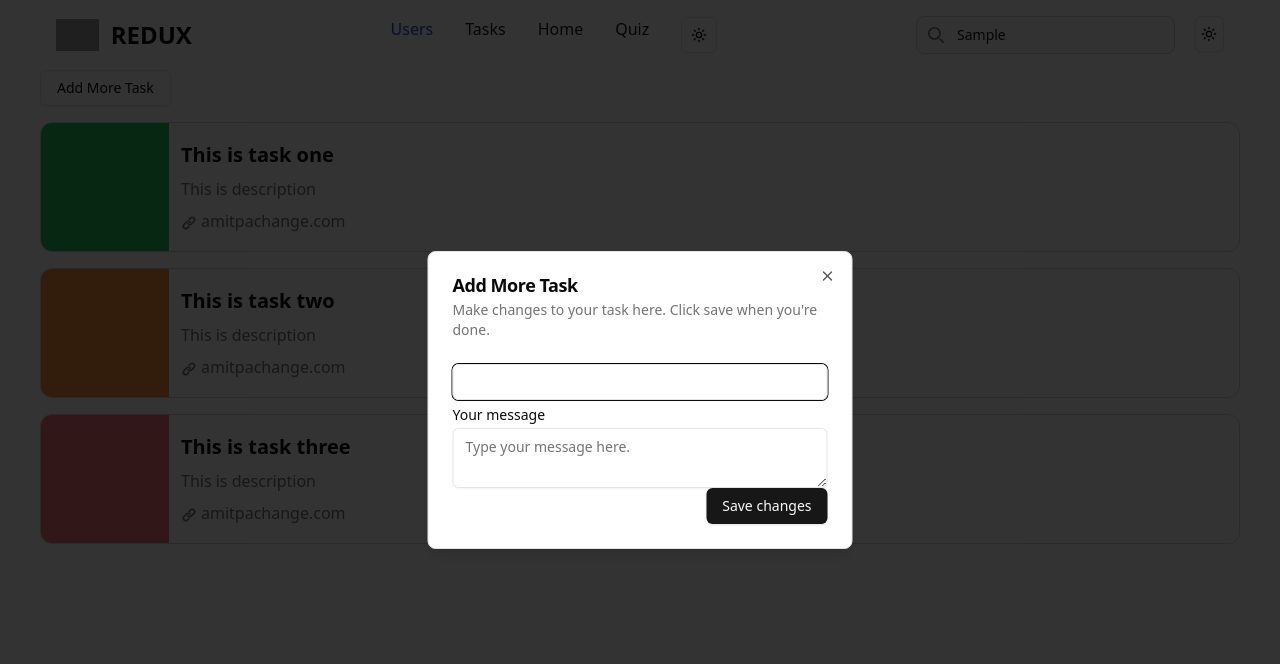
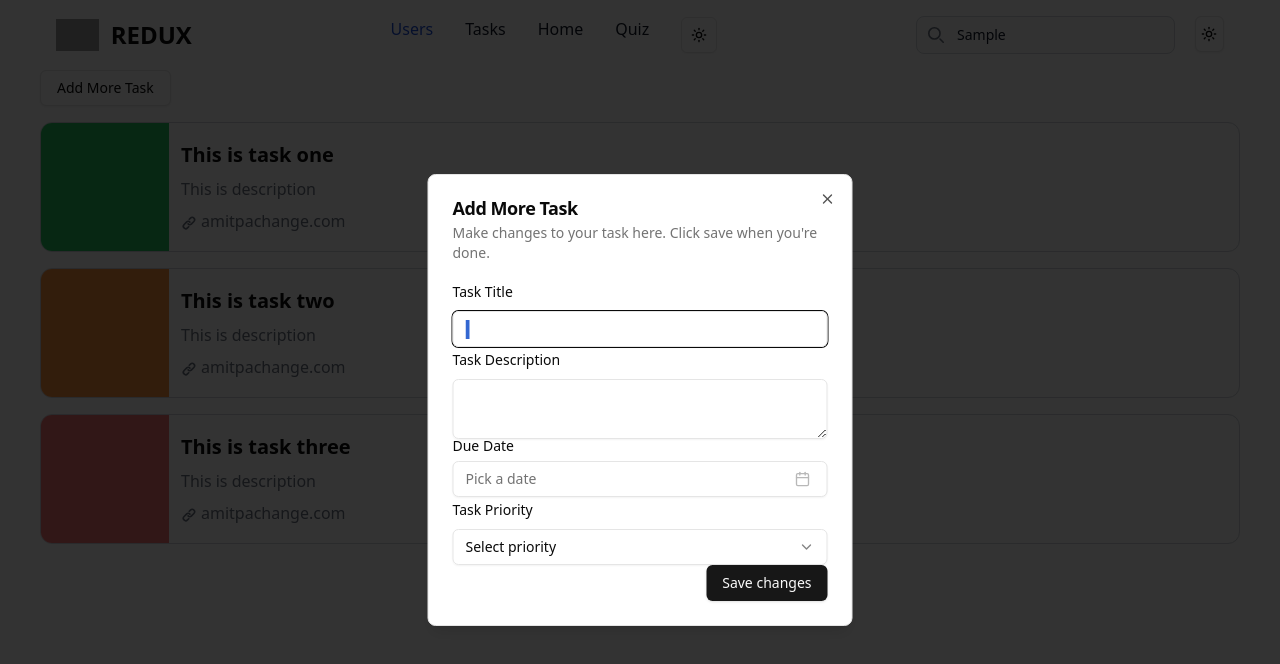
Before and after one commit to developerMohib/redux-react-tsc-swc, a React (Vite) app: page /tasks in a window 1280 px wide. Both pictures are taken after typing "Sample" into the empty fields and a click on the button "Add More Task". Shown: the top 664 px of the page. Built offline with nearby package versions, Linux system fonts and the light colour scheme; grey boxes are pictures that could not be loaded.

Commit message:
task added from added

```diff
--- a/package.json
+++ b/package.json
@@ -14,6 +14,7 @@
     "@radix-ui/react-dialog": "^1.1.4",
     "@radix-ui/react-dropdown-menu": "^2.1.4",
     "@radix-ui/react-label": "^2.1.1",
+    "@radix-ui/react-popover": "^1.1.4",
     "@radix-ui/react-progress": "^1.1.1",
     "@radix-ui/react-select": "^2.1.4",
     "@radix-ui/react-slot": "^1.1.1",
@@ -21,8 +22,10 @@
     "@vitejs/plugin-react": "^4.3.4",
     "class-variance-authority": "^0.7.1",
     "clsx": "^2.1.1",
+    "date-fns": "^3.6.0",
     "lucide-react": "^0.469.0",
     "react": "^18.3.1",
+    "react-day-picker": "^8.10.1",
     "react-dom": "^18.3.1",
     "react-hook-form": "^7.54.2",
     "react-redux": "^9.2.0",
--- a/src/components/taskCard/AddTask.tsx
+++ b/src/components/taskCard/AddTask.tsx
@@ -10,9 +10,14 @@
 } from "@/components/ui/dialog"
 import { Input } from "@/components/ui/input"
 import { useForm } from "react-hook-form"
-import { Form, FormControl, FormDescription, FormField, FormItem, FormLabel, FormMessage } from "../ui/form"
-import { Label } from "../ui/label"
+import { Form, FormControl, FormField, FormItem, FormLabel } from "../ui/form"
 import { Textarea } from "../ui/textarea"
+import { Select, SelectContent, SelectGroup, SelectItem, SelectLabel, SelectTrigger, SelectValue } from "../ui/select"
+import { Popover, PopoverContent, PopoverTrigger } from "../ui/popover"
+import { cn } from "@/lib/utils"
+import { format } from "date-fns"
+import { CalendarIcon } from "lucide-react"
+import { Calendar } from "../ui/calendar"
 
 export function AddTask() {
     const form = useForm()
@@ -37,22 +42,93 @@
                             name="title"
                             render={({ field }) => (
                                 <FormItem>
-                                    <FormLabel />
+                                    <FormLabel>Task Title</FormLabel>
                                     <FormControl>
-                                        { /* Your form field */}
-                                        <Input {...field} />
+                                        <Input {...field} value={field.value || " "} />
                                     </FormControl>
-                                    <FormDescription />
-                                    <FormMessage />
                                 </FormItem>
                             )}
                         />
-                        <div className="grid w-full gap-1.5">
-                            <Label htmlFor="message">Your message</Label>
-                            <Textarea placeholder="Type your message here." id="message" />
-                        </div>
+                        <FormField
+                            control={form.control}
+                            name="description"
+                            render={({ field }) => (
+                                <FormItem>
+                                    <FormLabel>Task Description</FormLabel>
+                                    <FormControl>
+                                        <Textarea {...field} value={field.value || " "} />
+                                    </FormControl>
+                                </FormItem>
+                            )}
+                        />
 
+                        {/* Date for task */}
+                        <FormField
+                            control={form.control}
+                            name="dueDate"
+                            render={({ field }) => (
+                                <FormItem className="flex flex-col">
+                                    <FormLabel>Due Date</FormLabel>
+                                    <Popover>
+                                        <PopoverTrigger asChild>
+                                            <FormControl>
+                                                <Button
+                                                    variant={"outline"}
+                                                    className={cn(
+                                                        "pl-3 text-left font-normal",
+                                                        !field.value && "text-muted-foreground"
+                                                    )}
+                                                >
+                                                    {field.value ? (
+                                                        format(field.value, "PPP")
+                                                    ) : (
+                                                        <span>Pick a date</span>
+                                                    )}
+                                                    <CalendarIcon className="ml-auto h-4 w-4 opacity-50" />
+                                                </Button>
+                                            </FormControl>
+                                        </PopoverTrigger>
+                                        <PopoverContent className="w-auto p-0" align="start">
+                                            <Calendar
+                                                mode="single"
+                                                selected={field.value}
+                                                onSelect={field.onChange}
+                                                disabled={(date) =>
+                                                    date < new Date()
+                                                }
+                                                initialFocus
+                                            />
+                                        </PopoverContent>
+                                    </Popover>
+                                </FormItem>
+                            )}
+                        />
 
+                        {/* Here task priority */}
+                        <FormField
+                            control={form.control}
+                            name="priority"
+                            render={({ field }) => (
+                                <FormItem>
+                                    <FormLabel>Task Priority </FormLabel>
+                                    <FormControl>
+                                        <Select onValueChange={(value) => field.onChange(value)} defaultValue={field.value}>
+                                            <SelectTrigger >
+                                                <SelectValue placeholder="Select priority" />
+                                            </SelectTrigger>
+                                            <SelectContent>
+                                                <SelectGroup>
+                                                    <SelectLabel>Priority </SelectLabel>
+                                                    <SelectItem value="High">High</SelectItem>
+                                                    <SelectItem value="Medium">Medium</SelectItem>
+                                                    <SelectItem value="Low">Low</SelectItem>
+                                                </SelectGroup>
+                                            </SelectContent>
+                                        </Select>
+                                    </FormControl>
+                                </FormItem>
+                            )}
+                        />
                         <DialogFooter>
                             <Button type="submit">Save changes</Button>
                         </DialogFooter>
--- /dev/null
+++ b/src/components/ui/calendar.tsx
@@ -0,0 +1,74 @@
+import * as React from "react"
+import { ChevronLeft, ChevronRight } from "lucide-react"
+import { DayPicker } from "react-day-picker"
+
+import { cn } from "@/lib/utils"
+import { buttonVariants } from "@/components/ui/button"
+
+export type CalendarProps = React.ComponentProps<typeof DayPicker>
+
+function Calendar({
+  className,
+  classNames,
+  showOutsideDays = true,
+  ...props
+}: CalendarProps) {
+  return (
+    <DayPicker
+      showOutsideDays={showOutsideDays}
+      className={cn("p-3", className)}
+      classNames={{
+        months: "flex flex-col sm:flex-row space-y-4 sm:space-x-4 sm:space-y-0",
+        month: "space-y-4",
+        caption: "flex justify-center pt-1 relative items-center",
+        caption_label: "text-sm font-medium",
+        nav: "space-x-1 flex items-center",
+        nav_button: cn(
+          buttonVariants({ variant: "outline" }),
+          "h-7 w-7 bg-transparent p-0 opacity-50 hover:opacity-100"
+        ),
+        nav_button_previous: "absolute left-1",
+        nav_button_next: "absolute right-1",
+        table: "w-full border-collapse space-y-1",
+        head_row: "flex",
+        head_cell:
+          "text-muted-foreground rounded-md w-8 font-normal text-[0.8rem]",
+        row: "flex w-full mt-2",
+        cell: cn(
+          "relative p-0 text-center text-sm focus-within:relative focus-within:z-20 [&:has([aria-selected])]:bg-accent [&:has([aria-selected].day-outside)]:bg-accent/50 [&:has([aria-selected].day-range-end)]:rounded-r-md",
+          props.mode === "range"
+            ? "[&:has(>.day-range-end)]:rounded-r-md [&:has(>.day-range-start)]:rounded-l-md first:[&:has([aria-selected])]:rounded-l-md last:[&:has([aria-selected])]:rounded-r-md"
+            : "[&:has([aria-selected])]:rounded-md"
+        ),
+        day: cn(
+          buttonVariants({ variant: "ghost" }),
+          "h-8 w-8 p-0 font-normal aria-selected:opacity-100"
+        ),
+        day_range_start: "day-range-start",
+        day_range_end: "day-range-end",
+        day_selected:
+          "bg-primary text-primary-foreground hover:bg-primary hover:text-primary-foreground focus:bg-primary focus:text-primary-foreground",
+        day_today: "bg-accent text-accent-foreground",
+        day_outside:
+          "day-outside text-muted-foreground aria-selected:bg-accent/50 aria-selected:text-muted-foreground",
+        day_disabled: "text-muted-foreground opacity-50",
+        day_range_middle:
+          "aria-selected:bg-accent aria-selected:text-accent-foreground",
+        day_hidden: "invisible",
+        ...classNames,
+      }}
+      components={{
+        IconLeft: ({ className, ...props }) => (
+          <ChevronLeft className={cn("h-4 w-4", className)} {...props} />
+        ),
+        IconRight: ({ className, ...props }) => (
+          <ChevronRight className={cn("h-4 w-4", className)} {...props} />
+        ),
+      }}
+      {...props}
+    />
+  )
+}
+Calendar.displayName = "Calendar"
+
+export { Calendar }
--- /dev/null
+++ b/src/components/ui/popover.tsx
@@ -0,0 +1,31 @@
+import * as React from "react"
+import * as PopoverPrimitive from "@radix-ui/react-popover"
+
+import { cn } from "@/lib/utils"
+
+const Popover = PopoverPrimitive.Root
+
+const PopoverTrigger = PopoverPrimitive.Trigger
+
+const PopoverAnchor = PopoverPrimitive.Anchor
+
+const PopoverContent = React.forwardRef<
+  React.ElementRef<typeof PopoverPrimitive.Content>,
+  React.ComponentPropsWithoutRef<typeof PopoverPrimitive.Content>
+>(({ className, align = "center", sideOffset = 4, ...props }, ref) => (
+  <PopoverPrimitive.Portal>
+    <PopoverPrimitive.Content
+      ref={ref}
+      align={align}
+      sideOffset={sideOffset}
+      className={cn(
+        "z-50 w-72 rounded-md border bg-popover p-4 text-popover-foreground shadow-md outline-none data-[state=open]:animate-in data-[state=closed]:animate-out data-[state=closed]:fade-out-0 data-[state=open]:fade-in-0 data-[state=closed]:zoom-out-95 data-[state=open]:zoom-in-95 data-[side=bottom]:slide-in-from-top-2 data-[side=left]:slide-in-from-right-2 data-[side=right]:slide-in-from-left-2 data-[side=top]:slide-in-from-bottom-2",
+        className
+      )}
+      {...props}
+    />
+  </PopoverPrimitive.Portal>
+))
+PopoverContent.displayName = PopoverPrimitive.Content.displayName
+
+export { Popover, PopoverTrigger, PopoverContent, PopoverAnchor }
--- a/src/pages/home/Home.tsx
+++ b/src/pages/home/Home.tsx
@@ -6,7 +6,6 @@
 const Home = () => {
     const count = useAppSelector((state: RootState) => state.counter.count)
     const dispatch = useAppDispatch()
-    console.log(count)
 
     // handle here
     const handleIncrement = (amount: number): void => {
@@ -17,7 +16,6 @@
     }
     return (
         <main>
-
             <div className='text-center'>
                 <div>
                     <h2> This is Redux explaining tour </h2>
@@ -47,11 +45,7 @@
                         Increment by 5
                     </Button>
                 </div>
-
             </div>
-
-
-
         </main>
     );
 };
--- a/src/pages/quiz/Quiz.tsx
+++ b/src/pages/quiz/Quiz.tsx
@@ -4,7 +4,6 @@
 
 const Quiz = () => {
 const {isComplete} = useAppSelector(state => state.quizs)
-console.log('complete ', isComplete)
   return (
     <div>
       {
--- a/src/pages/tasks/Tasks.tsx
+++ b/src/pages/tasks/Tasks.tsx
@@ -5,7 +5,6 @@
 
 const Tasks = () => {
     const tasks = useAppSelector(selectTask)
-    console.log(tasks)
     return (
         <div>
             <AddTask />
```
Also changed, not shown: 1 other file (tests, documents, lock files or other folders).
